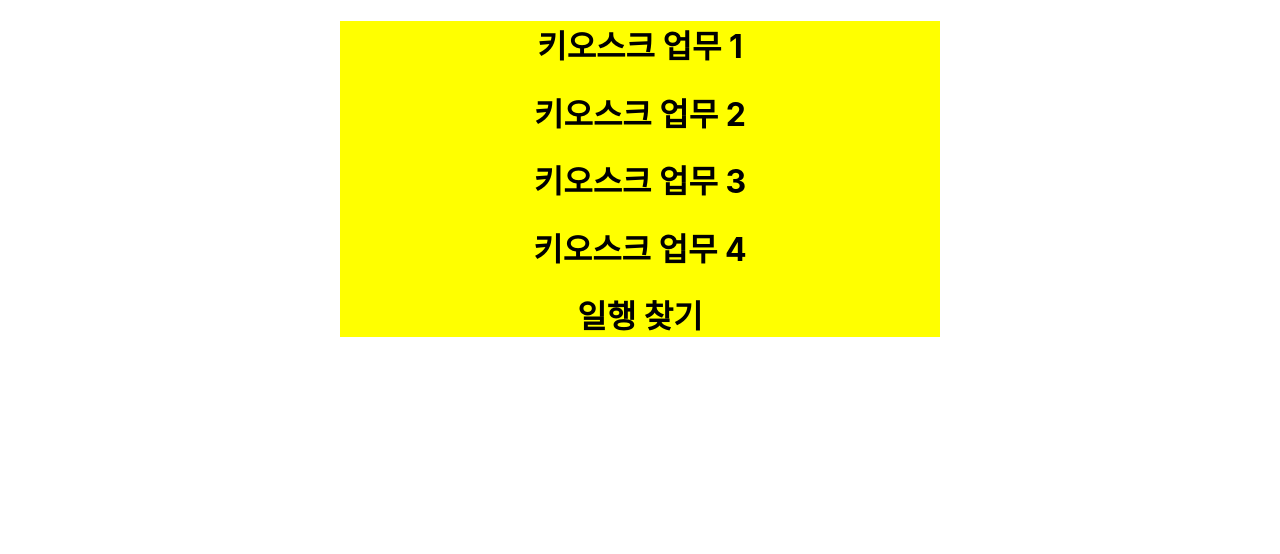
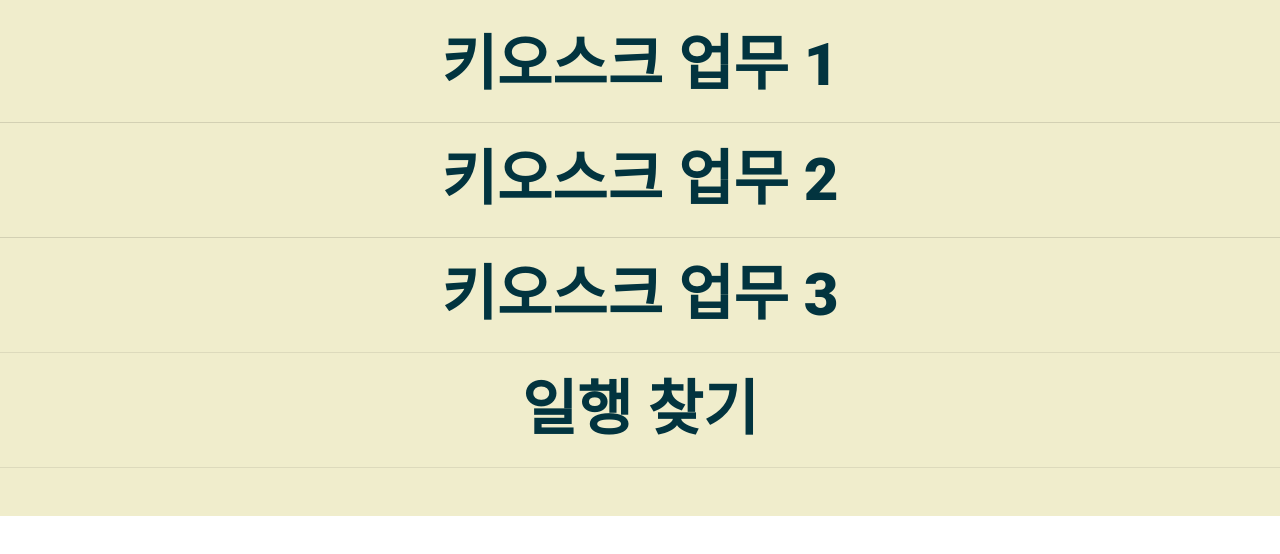
Before and after one commit to cctv-missing-kid-project/Kiosk_finding, a React (Create React App) app: page / in a window 1280 px wide. Shown: the top 554 px of the page. Built offline with nearby package versions, Linux system fonts and the light colour scheme.

Commit message:
FEAT: send image available now

```diff
--- a/src/App.js
+++ b/src/App.js
@@ -7,7 +7,7 @@ import Container from '@mui/material/Container'
 export default class App extends Component {
   render() {
     return (
-      <Container maxWidth="sm" style={{backgroundColor:'yellow', textAlign:'center'}}>
+      <Container maxWidth="flex" style={{backgroundColor: 'F5F5DC', marginLeft: "0", padding: '0'}}>
         <Router>
           <Routes>
             <Route path="/" element={<KioskMainContainer/>}/>
--- a/src/Components/KioskMainView.js
+++ b/src/Components/KioskMainView.js
@@ -1,16 +1,63 @@
 import React, { Component } from 'react'
 import { Link } from 'react-router-dom';
+import List from '@mui/material/List';
+import ListItem from '@mui/material/ListItem';
+import ListItemText from '@mui/material/ListItemText';
+import Divider from '@mui/material/Divider';
+
 
 export default class KioskMainView extends Component {
     render() {
+        const style = {
+            width: 'flex',
+            height: '500px',
+            bgcolor: 'background.paper',
+            alignItems: 'center',
+            backgroundColor:'#F0EDCC'
+          };
+
+        const textStyle = {
+            color: '#02343F',
+            textAlign: 'center',
+            fontSize: '60px',
+            fontWeight: '900',
+            height: '80px'
+          };
+
         return (
-            <div>
-                <h1>키오스크 업무 1</h1>
+            // <div>
+                <List sx={style} component="nav">
+                    <ListItem button style={{textAlign:'center'}}>
+                        <ListItemText>
+                            <span style={textStyle}> 키오스크 업무 1 </span>
+                        </ListItemText>
+                    </ListItem>
+                    <Divider />
+                    <ListItem button divider style={{textAlign:'center'}}>
+                        <ListItemText>
+                            <span style={textStyle}> 키오스크 업무 2 </span>
+                        </ListItemText>
+                    </ListItem>
+                    <ListItem button style={{textAlign:'center'}}>
+                        <ListItemText>
+                            <span style={textStyle}> 키오스크 업무 3</span>
+                        </ListItemText>
+                    </ListItem>
+                    <Divider light />
+                    <ListItem button onClick={()=>{window.location.href="/verifyYourself"}} style={{textAlign:'center'}}>
+                        <ListItemText>
+                            <span style={textStyle}> 일행 찾기 </span>
+                        </ListItemText>
+                    </ListItem>
+                    <Divider light />
+                </List>
+
+                /* <h1>키오스크 업무 1</h1>
                 <h1>키오스크 업무 2</h1>
                 <h1>키오스크 업무 3</h1>
                 <h1>키오스크 업무 4</h1>
                 <Link to="/verifyYourself" style={{color:'black', textDecoration:'initial'}}><h1>일행 찾기</h1></Link>
-            </div>
+            </div> */
         )
     }
 }
--- a/src/Components/VerifySelfView.js
+++ b/src/Components/VerifySelfView.js
@@ -1,6 +1,7 @@
 import React, { Component, useState } from 'react';
 import Webcam from 'react-webcam';
 import {saveAs} from 'file-saver';
+import Button from '@mui/material/Button';
 
 // export default class VerifySelfView extends Component {
     // constructor(props) {
@@ -26,11 +27,9 @@ import {saveAs} from 'file-saver';
 //         )
 //     }
 // }
-
 const VerifySelfView = () => {
     const webcamRef = React.useRef(null);
     const [imageSrc, setImageSrc] = React.useState(null);
-    let img = React.useState(null);
 
     const capture = React.useCallback(
         () => {
@@ -55,12 +54,21 @@ const VerifySelfView = () => {
         [imageSrc, setImageSrc],
     )
 
+    const style = {
+        width: 'flex',
+        height: '500px',
+        bgcolor: 'background.paper',
+        alignItems: 'center',
+        backgroundColor:'#F0EDCC'
+      };
+
+
     return (
-        <>
+        <div style={style}>
         {imageSrc === null
         ?<Webcam
             audio={false}
-            height={350}
+            height='flex'
             ref={webcamRef}
             screenshotFormat="image/jpeg"
             width={500}
@@ -69,12 +77,12 @@ const VerifySelfView = () => {
         }
         <br/>
         {imageSrc === null
-        ?<button onClick={capture} >찍기 </button>
-        :<button onClick={init}> 다시 찍기 </button>}
+        ?<Button variant="text" style={{color:'#02343F', fontSize:'40px', fontWeight:'900'}} onClick={capture}> 사진찍기 </Button>
+        :<Button variant="text" style={{color:'#02343F', fontSize:'40px', fontWeight:'900'}} onClick={init}> 다시찍기 </Button>}
         {imageSrc === null
         ? null
-        :<button onClick={handleSave}> 찾기 </button>}
-        </>
+        :<Button variant="text" style={{color:'#02343F', fontSize:'40px', fontWeight:'900'}} onClick={handleSave}> 전송 </Button>}
+        </div>
     );
 };
 
--- a/src/Containers/KioskMainContainer.js
+++ b/src/Containers/KioskMainContainer.js
@@ -1,12 +1,13 @@
 import { observer } from 'mobx-react'
 import React, { Component } from 'react'
 import KioskMainView from '../Components/KioskMainView'
+import Backgroud from '../static/images/찾아조1.jpg';
 
 class KioskMainContainer extends Component {
     render() {
         return (
             <div>
-                <KioskMainView />
+                <KioskMainView/>
 
             </div>
         )
```
Also changed, not shown: src/static/images/찾아조1.jpg (added).
